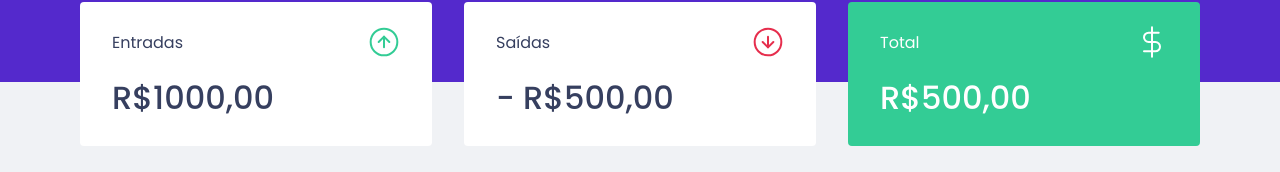
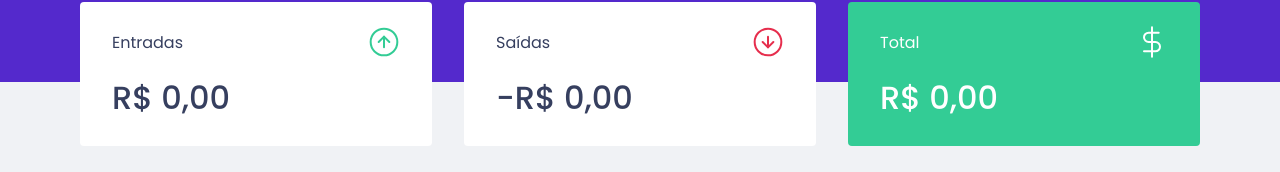
Before and after one commit to dev-viniciuss/dtmoney, a React (Create React App) app: page / in a window 1280 px wide. Shown: the part 190-362 px from the top of the page. Built offline with nearby package versions, Linux system fonts and the light colour scheme; no server answers; what miragejs would draw is missing.

Commit message:
feat: calculando transactions

```diff
--- a/src/pages/Dashboard/Summary/index.tsx
+++ b/src/pages/Dashboard/Summary/index.tsx
@@ -9,7 +9,23 @@ import { TransactionContext } from '../../../hooks/TransactionsContext'
 import * as Styles from './styles'
 
 export function Summary() {
-  const data = useContext(TransactionContext)
+  const { transactions } = useContext(TransactionContext)
+
+  const summary = transactions.reduce((acc, transaction) => {
+    if (transaction.type === 'deposit') {
+      acc.deposits += transaction.amount
+      acc.total += transaction.amount
+    } else {
+      acc.withdraws += transaction.amount
+      acc.total -= transaction.amount
+    }
+
+    return acc
+  }, {
+    deposits: 0,
+    withdraws: 0,
+    total: 0,
+  })
 
   return(
     <Styles.Container>
@@ -18,7 +34,12 @@ export function Summary() {
           <p>Entradas</p>
           <img src={incomeImg} alt="Entradas" />
         </header>
-        <strong>R$1000,00</strong>
+        <strong>
+          {new Intl.NumberFormat('pt-BR', {
+            style: 'currency',
+            currency: 'BRL'
+          }).format(summary.deposits)}
+        </strong>
       </div>
 
       <div>
@@ -26,7 +47,12 @@ export function Summary() {
           <p>Saídas</p>
           <img src={outcomeImg} alt="Saídas" />
         </header>
-        <strong>- R$500,00</strong>
+        <strong>-
+          {new Intl.NumberFormat('pt-BR', {
+            style: 'currency',
+            currency: 'BRL'
+          }).format(summary.withdraws)}
+        </strong>
       </div>
 
       <div>
@@ -34,7 +60,12 @@ export function Summary() {
           <p>Total</p>
           <img src={totalImg} alt="Total" />
         </header>
-        <strong>R$500,00</strong>
+        <strong>
+          {new Intl.NumberFormat('pt-BR', {
+            style: 'currency',
+            currency: 'BRL'
+          }).format(summary.total)}
+        </strong>
       </div>
     </Styles.Container>
   )
```
